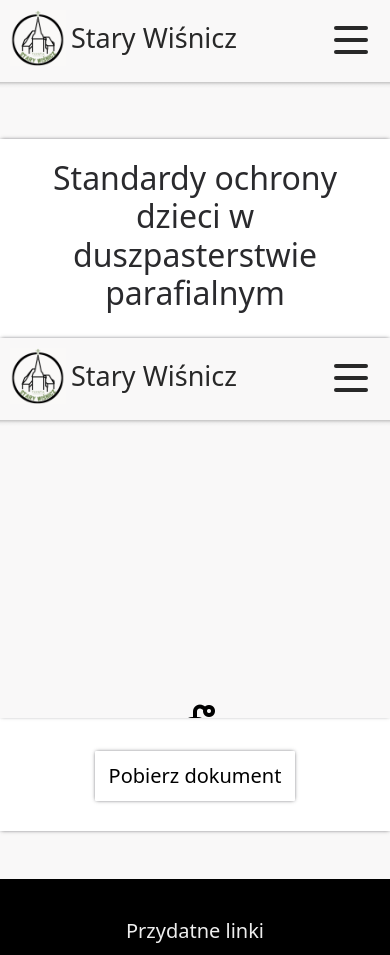
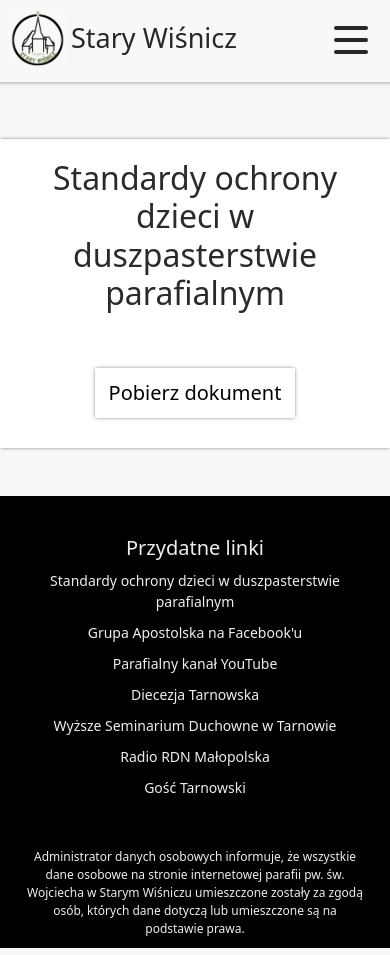
Before and after one commit to mklimek001/parish-website, a Flask app: page /dzieci_w_duszpasterstwie in a window 390 px wide. Shown: the top 955 px of the page. Run offline with Flask 2, Linux system fonts and the light colour scheme; some libraries are stand-ins or nearby versions.

Commit message:
child pdf hidden on mobile

```diff
--- a/static/css/style.css
+++ b/static/css/style.css
@@ -855,7 +855,7 @@ input#password{
 
 @media (max-width: 768px) {
   .pdf-embeded{
-    height: 45vh;
+    display: none;
   }
 }
 
```
